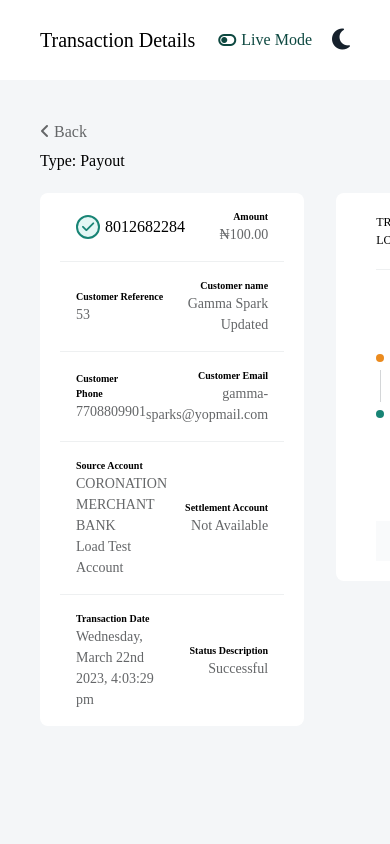
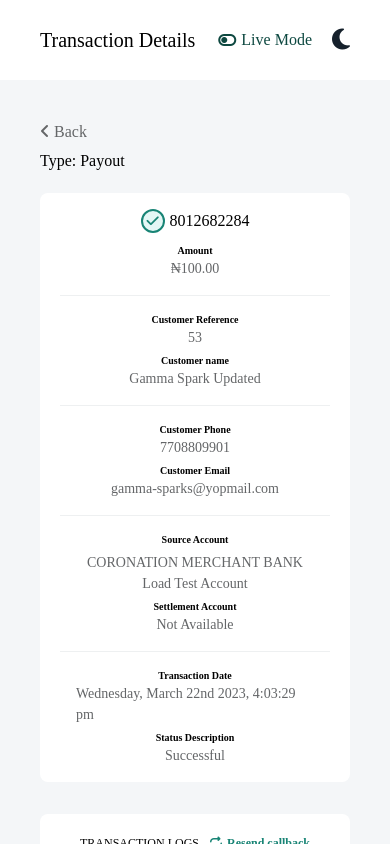
Before and after one commit to SymplyMatt/customer_dashboard_woven, a Vue app: page /dashboard/transaction/1 in a window 390 px wide. Built offline with nearby package versions, Linux system fonts and the light colour scheme; a web font is replaced by a local one.

Commit message:
responsive transaction info

```diff
--- a/src/components/dashboard/main/TransactionInfo.vue
+++ b/src/components/dashboard/main/TransactionInfo.vue
@@ -2,11 +2,11 @@
     <div
         :class="isDarkMode ? 'bg-darkModeColorLight' : 'bg-white'"
         class="flex flex-col px-5 w-full r-8 h-min-content">
-        <div class="p-4 b-btm flex justify-between w-full items-center text-left">
+        <div class="p-4 b-btm flex flex-col phone:flex-row phone:justify-between justify-center w-full items-center text-left gap-2">
             <div
                 :class="isDarkMode && 'text-white'"
-                class="w-full flex flex gap-1 items-start"><div class="b-1 h-6 w-6 rounded-full text-14 bg-lightGreen flex items-center justify-center text-thickGreen font-etxrabold"><i class="fa-solid fa-check"></i></div> 8012682284</div>
-            <div class="w-full flex flex-col items-end text-right">
+                class="w-full flex flex gap-1 phone:items-start justify-center"><div class="b-1 h-6 w-6 rounded-full text-14 bg-lightGreen flex items-center justify-center text-thickGreen font-etxrabold"><i class="fa-solid fa-check"></i></div> 8012682284</div>
+            <div class="w-full flex flex-col phone:items-end phone:text-right justify-center items-center">
             <div
             :class="isDarkMode && 'text-white'"
             class="font-extrabold text-10">Amount</div>
@@ -15,8 +15,11 @@
             class="font-medium text-14 ">₦100.00</div>
             </div>
         </div>
-        <div class="p-4 b-btm flex flex-row justify-between w-full items-center">
-            <div class="w-full flex flex-col items-start text-left">
+
+
+
+        <div class="p-4 b-btm flex  flex-col gap-1 phone:flex-row phone:justify-between justify-center w-full items-center">
+            <div class="w-full flex flex-col phone:items-start phone:text-left justify-center items-center">
             <div
             :class="isDarkMode && 'text-white'"
             class="font-extrabold text-10">Customer Reference</div>
@@ -24,7 +27,7 @@
             :class="isDarkMode ? 'text-textGreyDark' : 'text-lightBlack'"
             class="font-medium text-14 ">53</div>
             </div>
-            <div class="w-full flex flex-col items-end text-right">
+            <div class="w-full flex flex-col phone:items-end phone:text-right  justify-center items-center">
             <div
             :class="isDarkMode && 'text-white'"
             class="font-extrabold text-10">Customer name</div>
@@ -33,8 +36,8 @@
             class="font-medium text-14 ">Gamma Spark Updated</div>
             </div>
         </div>
-        <div class="p-4 b-btm flex flex-row justify-between w-full items-center">
-            <div class="w-full flex flex-col items-start text-left">
+        <div class="p-4 b-btm flex  flex-col gap-1 phone:flex-row phone:justify-between justify-center w-full items-center">
+            <div class="w-full flex flex-col phone:items-start phone:text-left  justify-center items-center">
             <div
             :class="isDarkMode && 'text-white'"
             class="font-extrabold text-10">Customer Phone</div>
@@ -42,7 +45,8 @@
             :class="isDarkMode ? 'text-textGreyDark' : 'text-lightBlack'"
             class="font-medium text-14 ">7708809901</div>
             </div>
-            <div class="w-full flex flex-col items-end text-right">
+
+            <div class="w-full flex flex-col phone:items-end phone:text-right  justify-center items-center">
             <div
             :class="isDarkMode && 'text-white'"
             class="font-extrabold text-10">Customer Email</div>
@@ -51,16 +55,18 @@
             class="font-medium text-14 ">gamma-sparks@yopmail.com</div>
             </div>
         </div>
-        <div class="p-4 b-btm flex flex-row justify-between w-full items-center">
-            <div class="w-full flex flex-col items-start">
+
+
+        <div class="p-4 b-btm flex  flex-col gap-1 phone:flex-row phone:justify-between justify-center w-full items-center">
+            <div class="w-full flex flex-col gap-1 phone:items-start  justify-center items-center">
             <div
             :class="isDarkMode && 'text-white'"
             class="font-extrabold text-10">Source Account</div>
             <div
             :class="isDarkMode ? 'text-textGreyDark' : 'text-lightBlack'"
-            class="font-medium text-14 ">CORONATION MERCHANT BANK <br/> Load Test Account</div>
+            class="font-medium text-14 phone:text-left text-center">CORONATION MERCHANT BANK <br/> Load Test Account</div>
             </div>
-            <div class="w-full flex flex-col items-end">
+            <div class="w-full flex flex-col phone:items-end  justify-center items-center">
             <div
             :class="isDarkMode && 'text-white'"
             class="font-extrabold text-10">Settlement Account</div>
@@ -69,8 +75,8 @@
             class="font-medium text-14 ">Not Available</div>
             </div>
         </div>
-        <div class="p-4 b-btm flex flex-row justify-between w-full items-center border-none">
-            <div class="w-full flex flex-col items-start">
+        <div class="p-4 b-btm flex  flex-col gap-1 phone:flex-row phone:justify-between justify-center w-full items-center border-none">
+            <div class="w-full flex flex-col phone:items-start  justify-center items-center">
             <div
             :class="isDarkMode && 'text-white'"
             class="font-extrabold text-10">Transaction Date</div>
@@ -78,7 +84,7 @@
             :class="isDarkMode ? 'text-textGreyDark' : 'text-lightBlack'"
             class="font-medium text-14 ">Wednesday, March 22nd 2023, 4:03:29 pm</div>
             </div>
-            <div class="w-full flex flex-col items-end">
+            <div class="w-full flex flex-col phone:items-end  justify-center items-center">
             <div
             :class="isDarkMode && 'text-white'"
             class="font-extrabold text-10">Status Description</div>
--- a/src/pages/dashboard/TransactionDetailsView.vue
+++ b/src/pages/dashboard/TransactionDetailsView.vue
@@ -4,7 +4,7 @@
   />
   <div class="flex flex-col w-full p-10 gap-5 overflow-y-scroll main-content-dashboard">
     <TransactionDetailsBack />
-    <div class="flex justify-between w-full gap-8">
+    <div class="flex flex-col sm-tab:flex-row justify-between w-full gap-8">
       <TransactionInfo />
       <TransactionLogs />
     </div>
--- a/tailwind.config.js
+++ b/tailwind.config.js
@@ -7,7 +7,9 @@ module.exports = {
         'blue': '#3490dc',
       },
       screens: {
+        'phone': '450px',
         'sm': '640px',
+        'sm-tab': '700px',
         'md': '1200px',
         'mm': '900px',
         'lg': '1500px',
```
